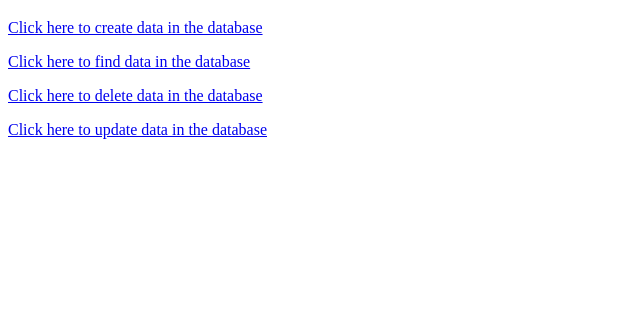
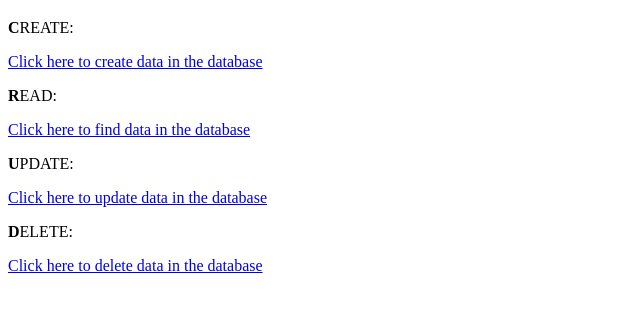
Before and after one commit to Bearcat202020/SnowDay, a website: page index.html in a window 1280 px wide. Shown: the part 61-370 px from the top of the page, without its empty margins (0-640 px from the left). Drawn offline with Linux system fonts and the light colour scheme.

Commit message:
just made the html nicer

```diff
--- a/index.html
+++ b/index.html
@@ -1,8 +1,10 @@
 <!DOCTYPE html>
-
+<title>HOME</title>
+<body>
 <h1> Welcome to my Snow Calculator </h1>
 
-<a href = 'create'> <p> Click here to create data in the database </p> </a>
-<a href = 'find'> <p> Click here to find data in the database </p> </a>
-<a href = 'delete'> <p> Click here to delete data in the database </p> </a>
-<a href = 'update'> <p> Click here to update data in the database </p> </a>
+<b><p>C</b>REATE:</p><a href = 'create'> <p> Click here to create data in the database </p> </a>
+<b><p>R</b>EAD:</p><a href = 'find'> <p> Click here to find data in the database </p> </a>
+<b><p>U</b>PDATE:</p><a href = 'update'> <p> Click here to update data in the database </p> </a>
+<b><p>D</b>ELETE:</p><a href = 'delete'> <p> Click here to delete data in the database </p> </a>
+</body>
```
Also changed, not shown: create.html (+4 -0 lines), delete.html (+4 -0 lines), find.html (+2 -0 lines), update.html (+4 -0 lines).
